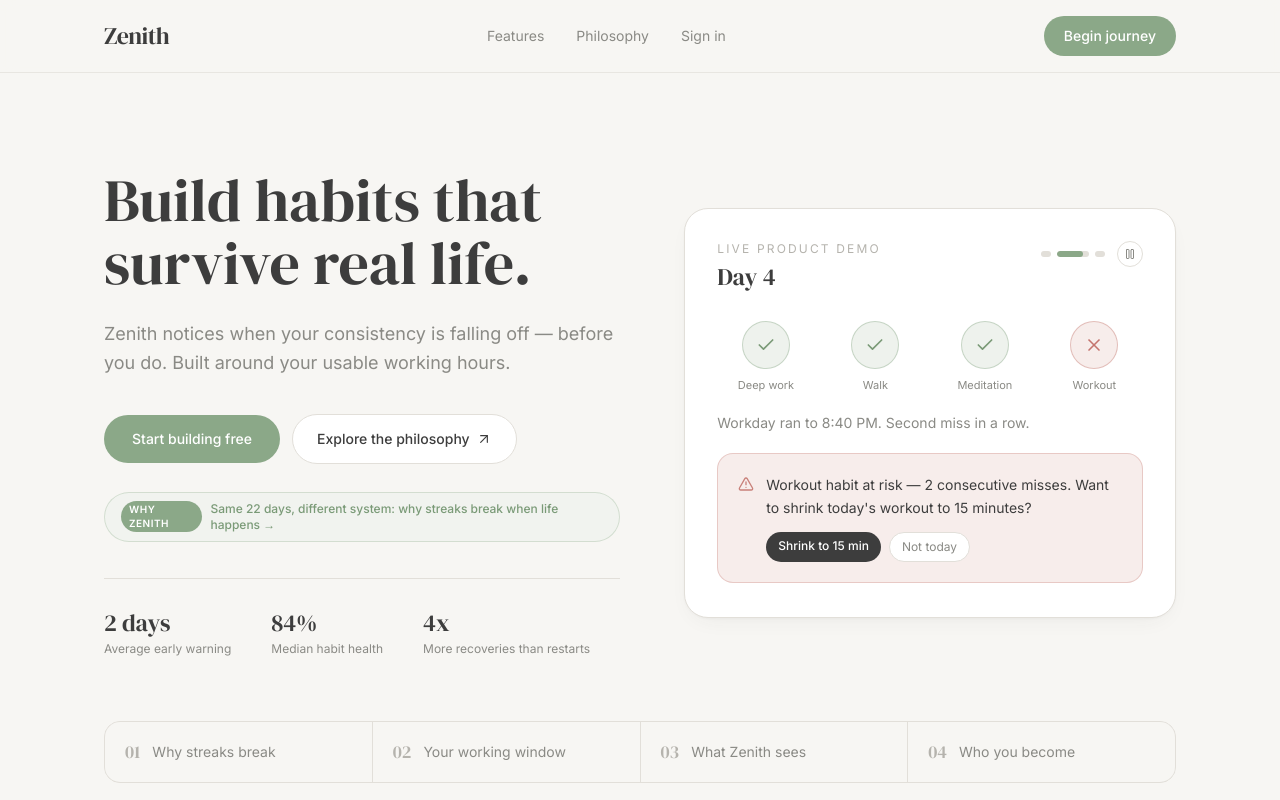
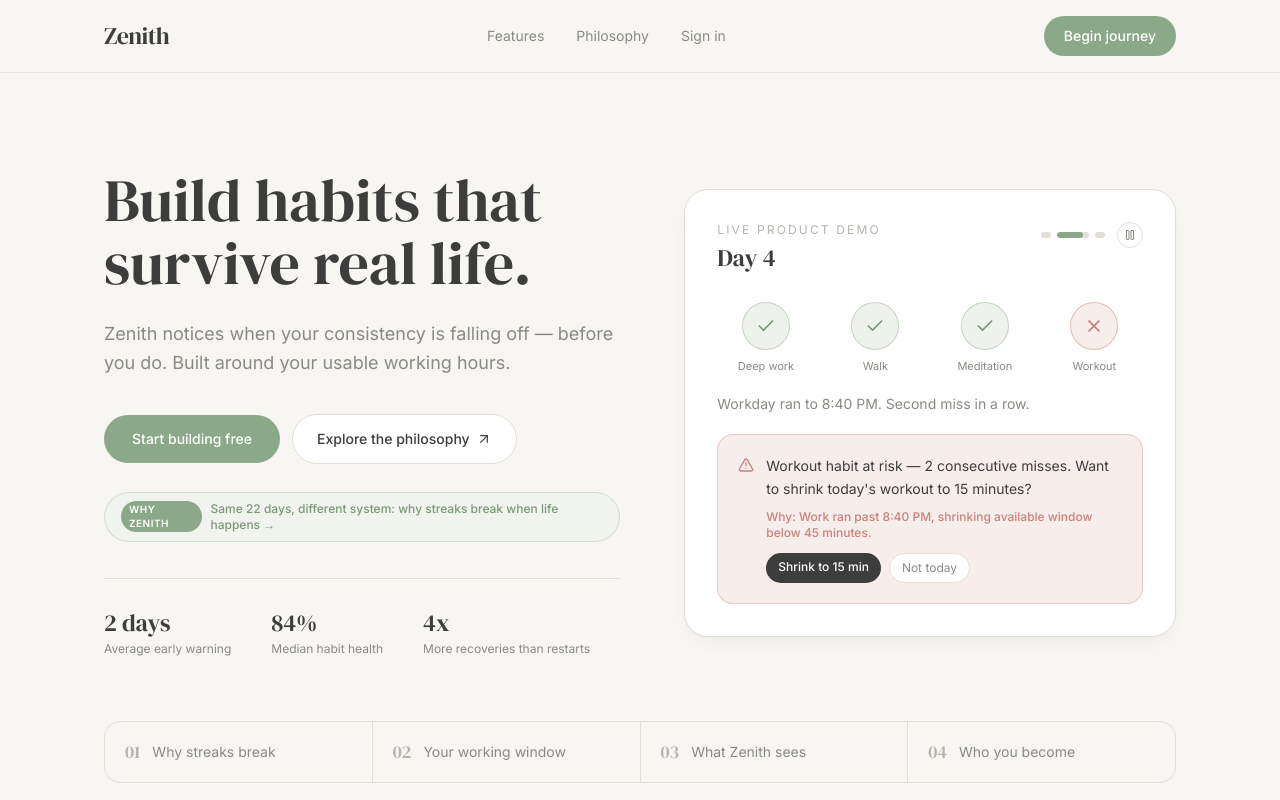
Before and after one commit to SamarSiddiqui/Zenith, a Next.js app: page / in a window 1280 px wide. Shown: the top 800 px of the page. Built offline with nearby package versions, Linux system fonts and the light colour scheme.

Commit message:
feat(landing): add inline why microcopy explanations to live demo scenes

```diff
--- a/components/landing/Storyboard.tsx
+++ b/components/landing/Storyboard.tsx
@@ -176,6 +176,9 @@ export function Storyboard() {
                     Workout habit at risk — 2 consecutive misses. Want to shrink today&apos;s
                     workout to 15 minutes?
                   </p>
+                  <p className="mt-2 text-xs font-medium text-clay/90">
+                    Why: Work ran past 8:40 PM, shrinking available window below 45 minutes.
+                  </p>
                   <div className="mt-3 flex flex-wrap gap-2">
                     <span className="rounded-full bg-ink px-3 py-1.5 text-xs font-medium text-white">
                       Shrink to 15 min
@@ -210,6 +213,9 @@ export function Storyboard() {
                 <span className="font-serif text-xl text-sage-deep">88%</span>
               </div>
               <p className="mt-2 text-xs text-muted">Habit health restored from 54% to 88%.</p>
+              <p className="mt-2 text-xs font-medium text-sage-deep">
+                Why: Shrinking preserves identity consistency without overwhelming your exhausted evening schedule.
+              </p>
             </motion.div>
           )}
           {index === 0 && (
@@ -225,6 +231,9 @@ export function Storyboard() {
               <p className="mt-2 text-xs text-muted">
                 Zenith is watching timing, not just checkmarks.
               </p>
+              <p className="mt-2.5 text-xs font-medium text-sage-deep">
+                Why: Habits are mapped into open gaps between calendar commitments during your optimal energy window.
+              </p>
             </motion.div>
           )}
         </AnimatePresence>
```
